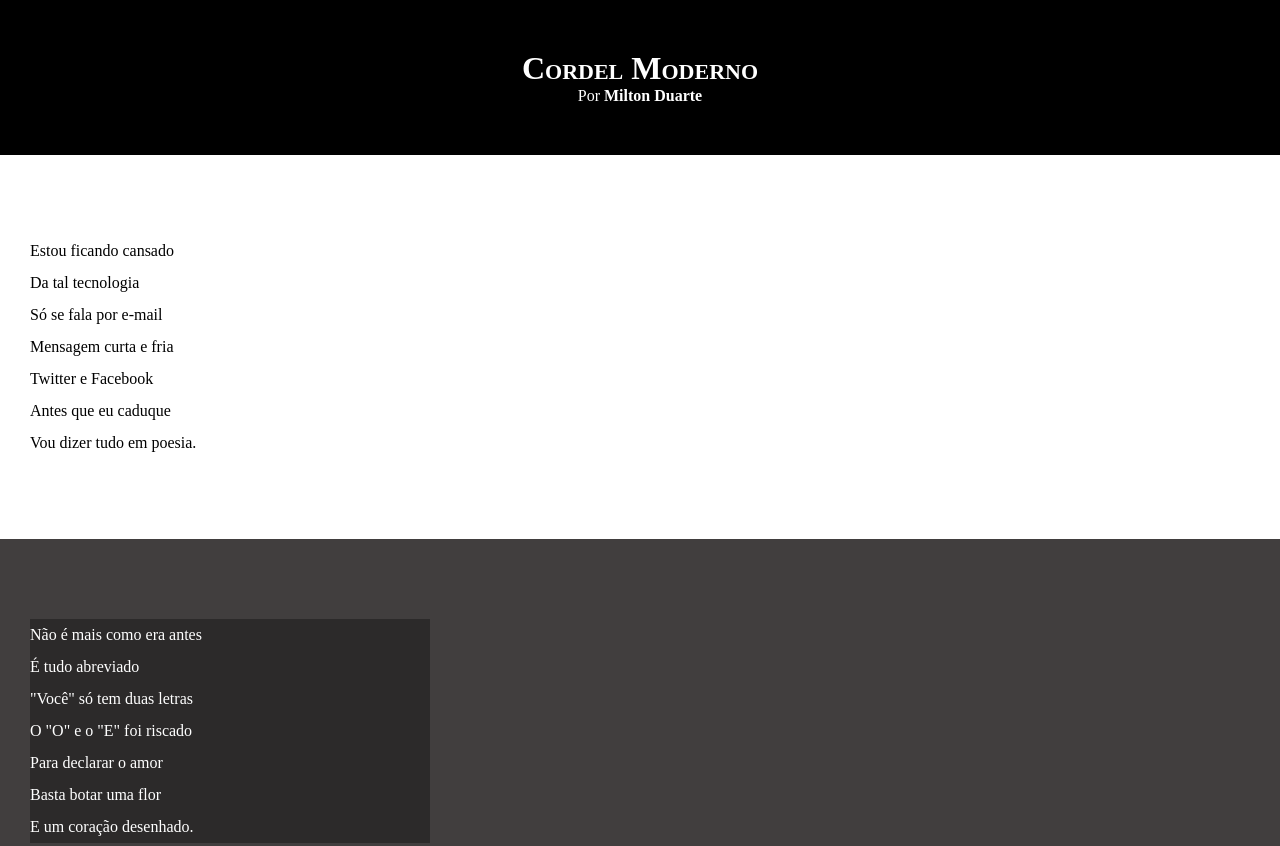
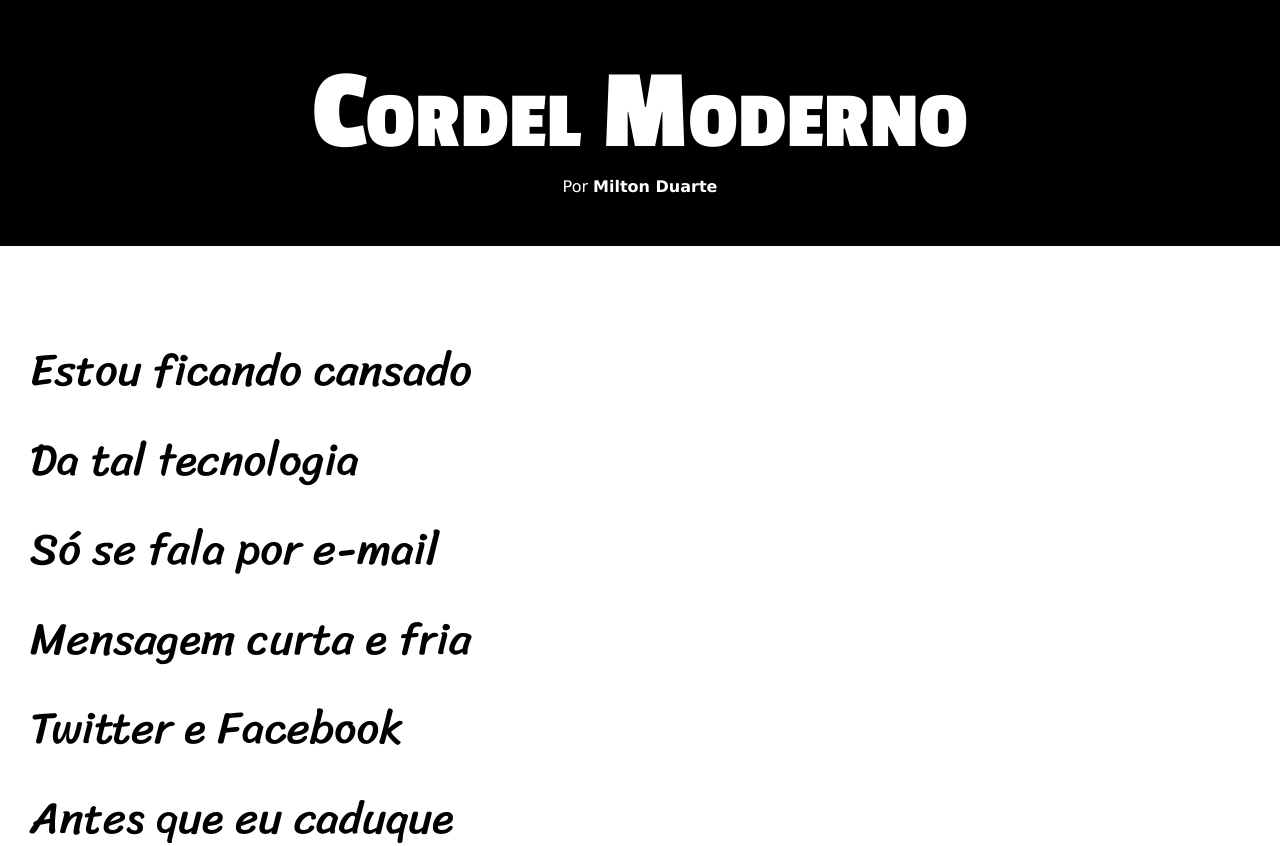
Before and after one commit to carlosmortari/html-css2, a plain HTML site: page desafios/d012 novo/index.html in a window 1280 px wide. Shown: the top 846 px of the page. Drawn offline with Linux system fonts and the light colour scheme.

Commit message:
atualizei os estilo d012 novo

```diff
--- a/desafios/d012 novo/estilo/style.css
+++ b/desafios/d012 novo/estilo/style.css
@@ -1,13 +1,25 @@
 @charset "UTF-8";
+
+@import url('https://fonts.googleapis.com/css2?family=Nanum+Gothic:wght@400;700&family=Passion+One:wght@400;700&family=Sriracha&display=swap');
+
+:root{
+    --font1:Verdana, Geneva, Tahoma, sans-serif;
+
+    --font2: 'Passion One', cursive;
+
+    --font3: 'Sriracha', cursive;
+    }
 
 * {
     margin: 0px;
     padding: 0px;
+
 }
 
 html, body {
     min-height: 100vh;
     background-color: darkgray;
+    font-family: var(--font1);
 }
 /*header*/
 
@@ -20,6 +32,8 @@ header {
 header > h1 {
     padding-top: 50px;
     font-variant: small-caps;
+    font-family: var(--font2);
+    font-size: 9vw;
 }
 
 header > p {
@@ -43,6 +57,8 @@ section {
     padding-bottom: 10vh;
     line-height: 2em;
     padding-left: 30px;
+    font-family: var(--font3);
+    font-size: 3.5vw;
 }
 
 section.normal {
@@ -56,8 +72,10 @@ section.imagem {
 }
 
 section.imagem > p {
+    display: inline-block;
+    padding: 5px;
     background-color: rgba(0, 0, 0, 0.329);
-    width: 400px;
+
 }
 
 footer {
```
